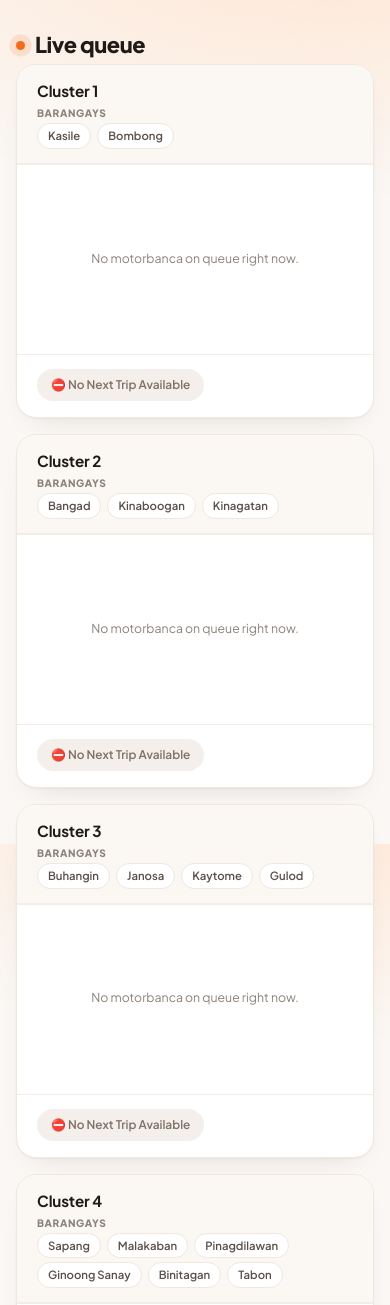
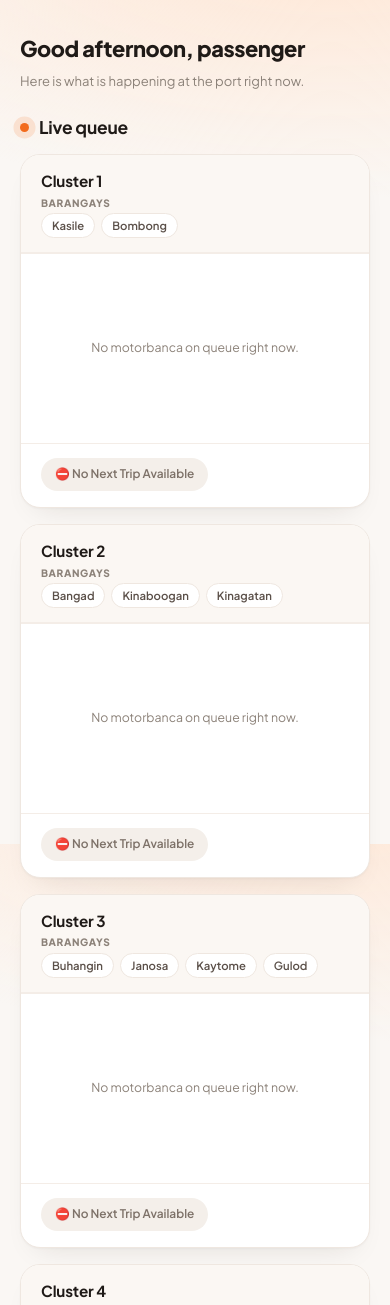
Before and after one commit to sepgb/Motorbanca-System, a PHP site: page /passenger/index.php in a window 390 px wide. Shown: the top 1305 px of the page. Run offline with PHP 8.4, Linux system fonts and the light colour scheme; data comes from the database, SQL or seed files in the repository; data that the repository does not hold is empty.

```diff
--- a/config/layout.php
+++ b/config/layout.php
@@ -66,7 +66,7 @@ JS;
         echo "<main class='main'>";
     } else {
         echo "<header class='atop'><a class='logo' href='$b/passenger/index.php'><img src='$b/admin/logo.webp' alt='Philippine Coast Guard' width='44' height='44'><span>BATIS</span></a>
-<div class='tools'><span class='datechip'>" . ico('<circle cx="12" cy="12" r="9"/><path d="M12 7v5l3 2"/>') . "<span class='dt-date'><span id='clk-date'>" . date('l, j F Y') . "</span> - </span><b id='clk-time'>" . date('g:i A') . "</b></span></div></header><main class='main'><h1 class='pub-h1'><i class='dot'></i>Live queue</h1>";
+<div class='tools'><span class='datechip'>" . ico('<circle cx="12" cy="12" r="9"/><path d="M12 7v5l3 2"/>') . "<span class='dt-date'><span id='clk-date'>" . date('l, j F Y') . "</span> - </span><b id='clk-time'>" . date('g:i A') . "</b></span></div></header><main class='main'><h1>" . (($h = (int)date('G')) < 12 ? 'Good morning' : ($h < 18 ? 'Good afternoon' : 'Good evening')) . ", passenger</h1><p class='lead'>Here is what is happening at the port right now.</p><h2 class='pub-h2'><i class='dot'></i>Live queue</h2>";
     }
 }
 function page_foot($role = 'public')
--- a/css/admin.css
+++ b/css/admin.css
@@ -2300,6 +2300,10 @@ body.nav-open .pills {
     display: none
 }
 
+.r-public .main>.lead {
+    margin-bottom: 20px
+}
+
 .r-public .main>[data-live] {
     display: grid;
     gap: 16px;
@@ -2323,3 +2327,46 @@ body.nav-open .pills {
     display: flex;
     flex-direction: column
 }
+
+/* public board: breathing room around the page on phones */
+@media(max-width:999px) {
+    body.r-public .main {
+        padding: max(28px, env(safe-area-inset-top)) 20px 44px !important
+    }
+
+    body.r-public .pub-h1 {
+        margin: 0 0 18px
+    }
+}
+
+@media(min-width:700px) and (max-width:999px) {
+    body.r-public .main {
+        padding-left: 32px !important;
+        padding-right: 32px !important
+    }
+}
+
+.r-public .main>.lead {
+    margin: 6px 0 30px !important
+}
+
+.pub-h2 {
+    display: flex;
+    align-items: center;
+    gap: 10px;
+    margin: 0 0 16px;
+    font-size: 1.3rem;
+    line-height: 1.2
+}
+
+@media(max-width:699px) {
+    body.r-public .main>.lead {
+        margin: 6px 0 26px !important;
+        line-height: 1.45 !important;
+        font-size: .9rem !important
+    }
+
+    .pub-h2 {
+        font-size: 1.2rem
+    }
+}
```
